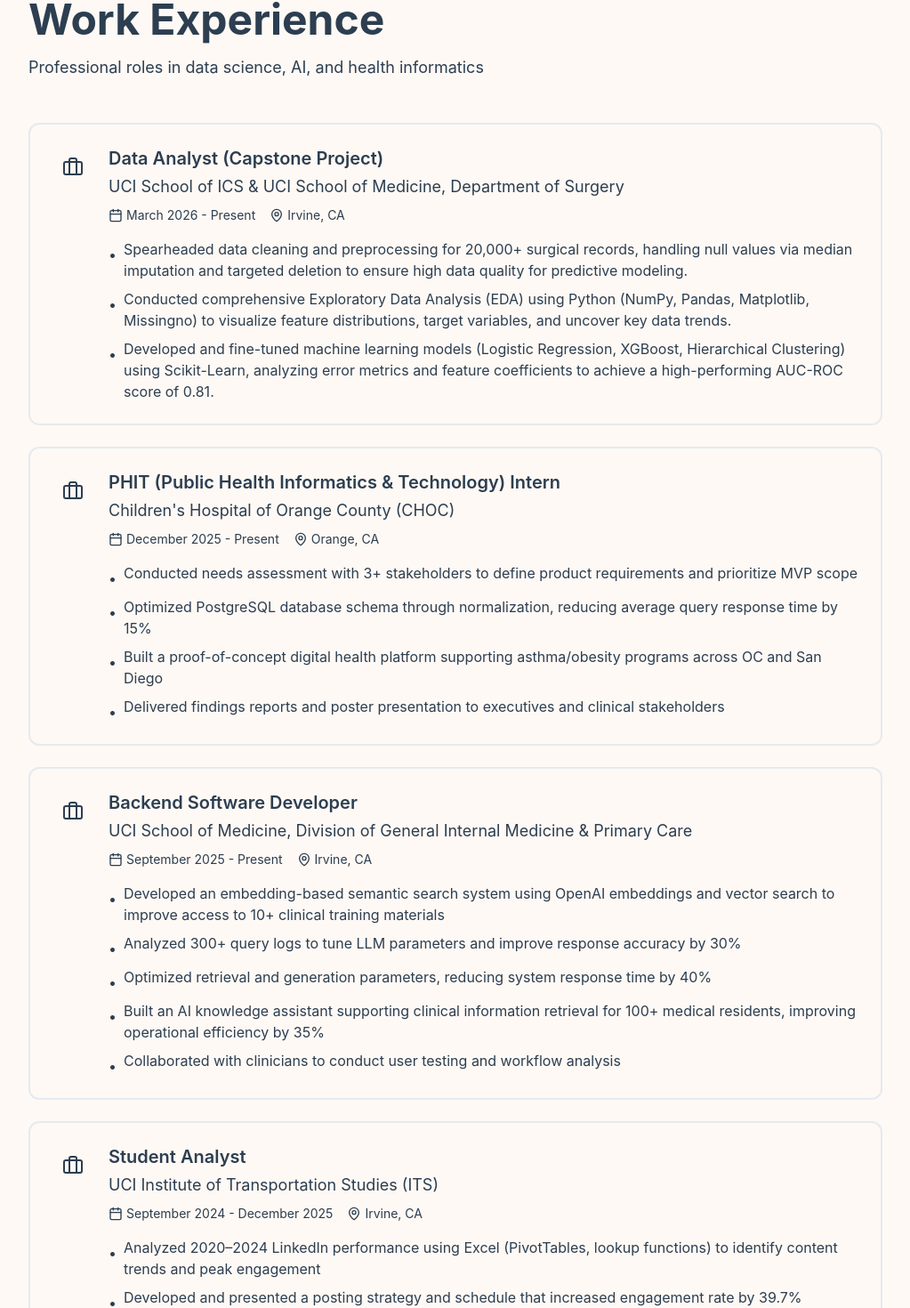
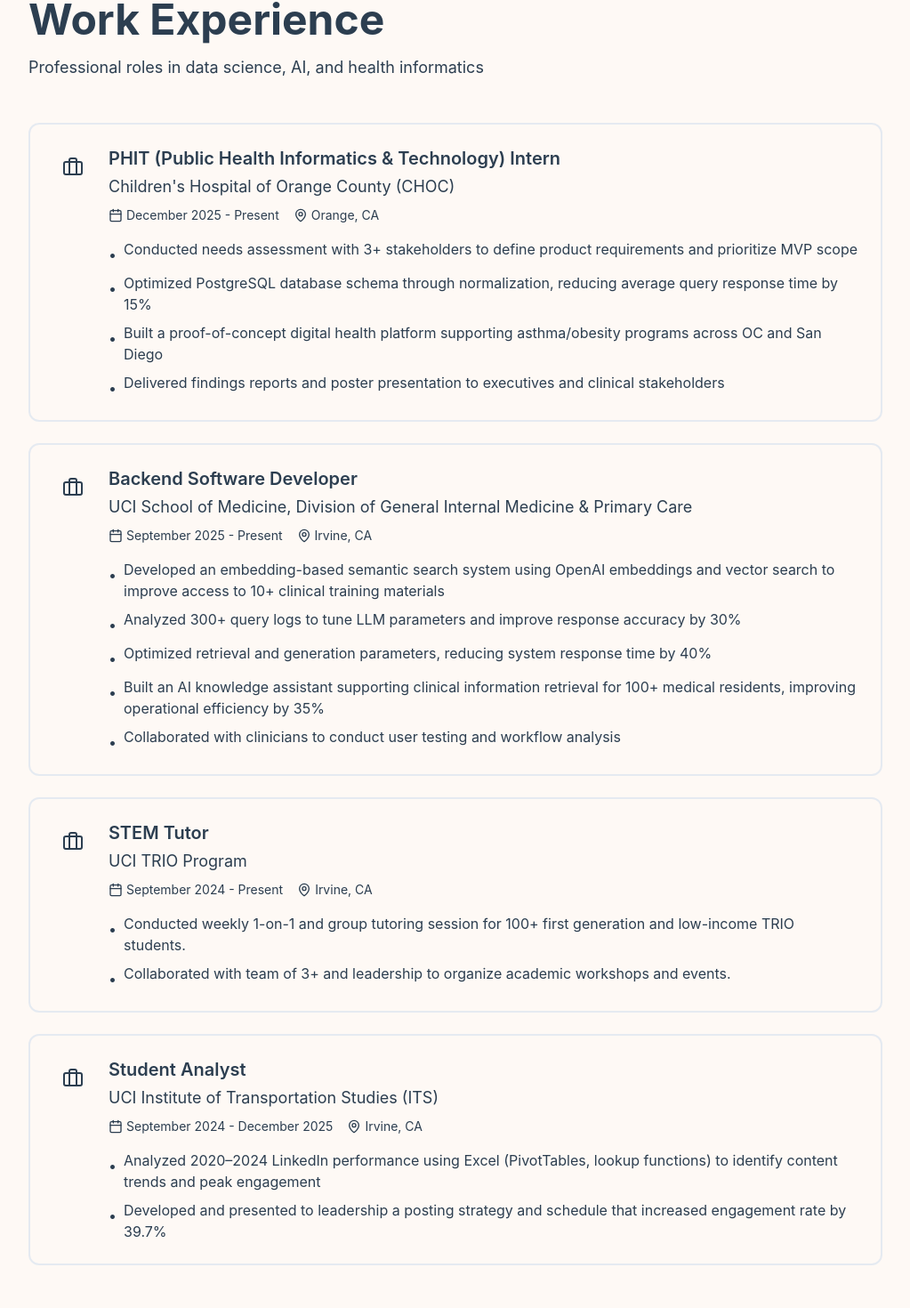
Before and after one commit to thuyng11/Myportfolio, a React (Vite) app in the folder Myportfolio/: page /Myportfolio/experience in a window 1280 px wide. Shown: the part 115-1585 px from the top of the page at 89% size, without its empty margins (128-1151 px from the left). Built offline with nearby package versions, Linux system fonts and the light colour scheme; no server answers.

Commit message:
update experience

```diff
--- a/Myportfolio/src/app/pages/Experience.tsx
+++ b/Myportfolio/src/app/pages/Experience.tsx
@@ -11,18 +11,6 @@
 
 export function Experience() {
   const experiences: ExperienceItem[] = [
-    {
-      title: 'Data Analyst (Capstone Project)',
-      organization: 'UCI School of ICS & UCI School of Medicine, Department of Surgery',
-      location: 'Irvine, CA',
-      period: 'March 2026 - Present',
-      responsibilities: [
-        'Spearheaded data cleaning and preprocessing for 20,000+ surgical records, handling null values via median imputation and targeted deletion to ensure high data quality for predictive modeling.',
-        'Conducted comprehensive Exploratory Data Analysis (EDA) using Python (NumPy, Pandas, Matplotlib, Missingno) to visualize feature distributions, target variables, and uncover key data trends.',
-        'Developed and fine-tuned machine learning models (Logistic Regression, XGBoost, Hierarchical Clustering) using Scikit-Learn, analyzing error metrics and feature coefficients to achieve a high-performing AUC-ROC score of 0.81.'
-      ],
-      color: 'primary',
-    },
     {
       title: 'PHIT (Public Health Informatics & Technology) Intern',
       organization: "Children's Hospital of Orange County (CHOC)",
@@ -51,13 +39,24 @@
       color: 'accent',
     },
     {
+      title: 'STEM Tutor',
+      organization: 'UCI TRIO Program',
+      location: 'Irvine, CA',
+      period: 'September 2024 - Present',
+      responsibilities: [
+        'Conducted weekly 1-on-1 and group tutoring session for 100+ first generation and low-income TRIO students.',
+        'Collaborated with team of 3+ and leadership to organize academic workshops and events.',
+      ],
+      color: 'primary',
+    },
+    {
       title: 'Student Analyst',
       organization: 'UCI Institute of Transportation Studies (ITS)',
       location: 'Irvine, CA',
       period: 'September 2024 - December 2025',
       responsibilities: [
         'Analyzed 2020–2024 LinkedIn performance using Excel (PivotTables, lookup functions) to identify content trends and peak engagement',
-        'Developed and presented a posting strategy and schedule that increased engagement rate by 39.7%',
+        'Developed and presented to leadership a posting strategy and schedule that increased engagement rate by 39.7%',
       ],
       color: 'primary',
     },
```
